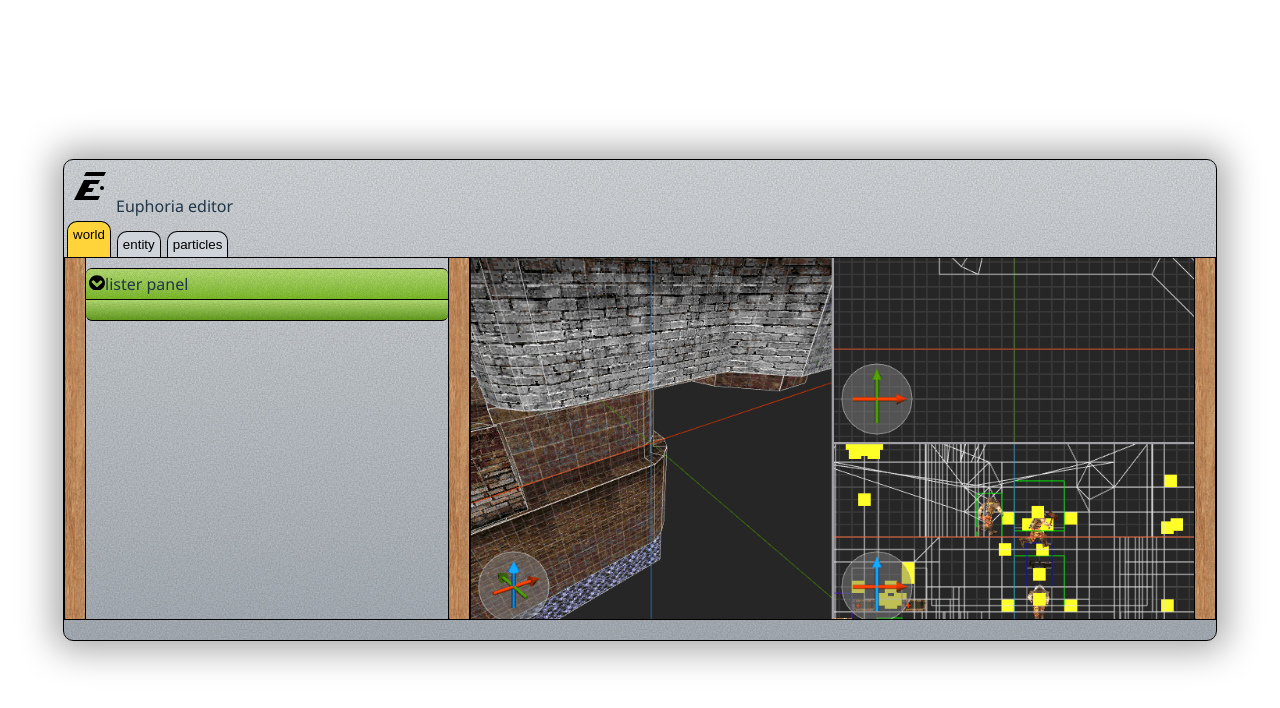
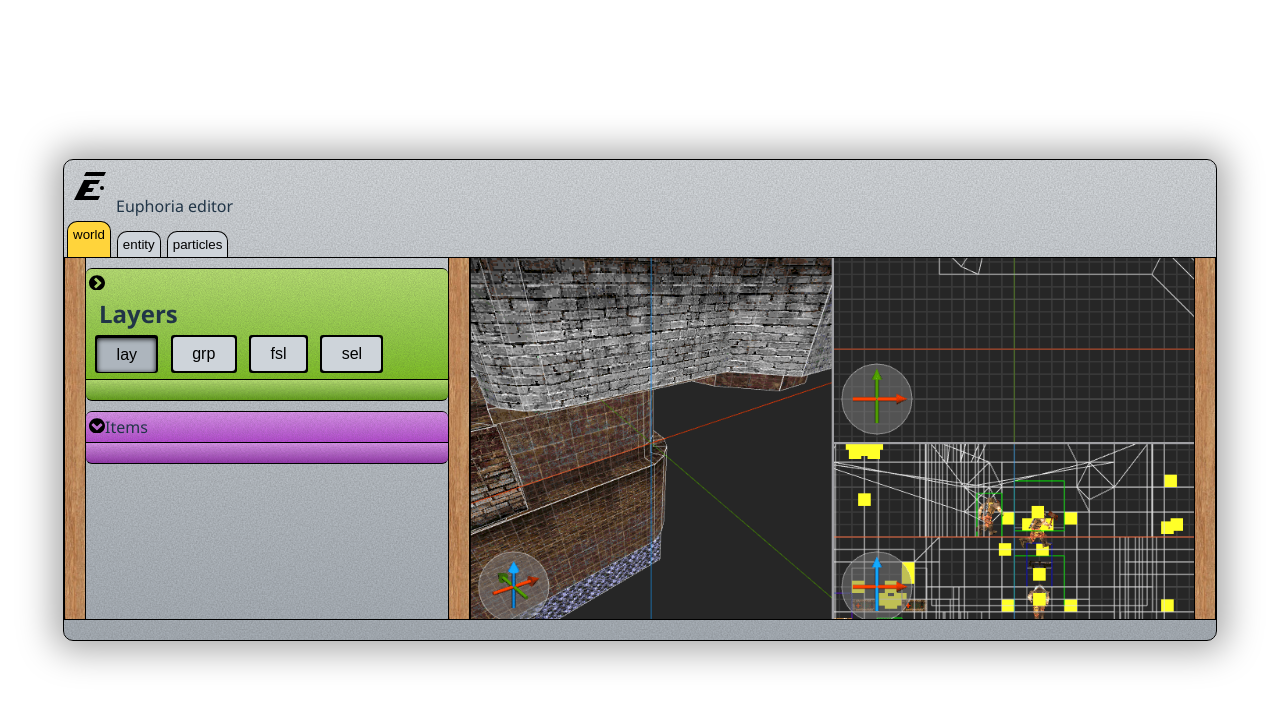
Before and after one commit to madeso/skeumorphix, a React (Vite) app: page / in a window 1280 px wide. Both pictures are taken after a click on the button "world". Shown: the top 708 px of the page. Built offline with nearby package versions, Linux system fonts and the light colour scheme.

Commit message:
Tweak lister

```diff
--- a/src/App.css
+++ b/src/App.css
@@ -242,3 +242,10 @@ tab-bar {
 .scene-view#world {
   background-image: url(./assets/world.png);
 }
+
+.title h1 {
+  padding: 0px;
+  margin: 0px;
+  margin-left: 10px;
+  font-size: 1.5em;
+}
--- a/src/App.tsx
+++ b/src/App.tsx
@@ -76,12 +76,28 @@ const List = (props: {children: React.ReactNode, col: number}) => {
   </div>;
 }
 
+const Collapsible = (props: {title: string, color: ColorName, children?: React.ReactNode}) => {
+  const [expanded, setExpanded] = React.useState(false);
+
+  return <div className='component'>
+    <Title color={props.color} expanded={expanded} toggleExpanded={() => {
+      setExpanded(prev => !prev);
+    }}>
+      {props.title}
+    </Title>
+    <Body color={props.color}>
+      {expanded && props.children}
+    </Body>
+  </div>;
+}
+
 const Component = (props: {
   color: ColorName;
   title?: React.ReactNode | undefined;
   children?: React.ReactNode | undefined;
+  collapsed?: boolean;
 }) => {
-  const [expanded, setExpanded] = React.useState(true);
+  const [expanded, setExpanded] = React.useState(!props.collapsed);
   return <div className='component'>
     <Title color={props.color} expanded={expanded} toggleExpanded={() => {
       setExpanded(prev => !prev);
@@ -258,6 +274,50 @@ const EdTab = (props: {name: TabName, tab: TabName, setTab: (t: TabName) => void
 }
 
 
+interface Lister {
+  name: string;
+  short: string;
+}
+
+const listers : Lister[] = [
+  {
+    name: "Layers",
+    short: "lay"
+  },
+  {
+    name: "Groups",
+    short: "grp"
+  },
+  {
+    name: "Flat selected",
+    short: "fsl"
+  },
+  {
+    name: "Selection",
+    short: "sel"
+  },
+]
+
+const ListerPanel = () => {
+  const [state, setState] = React.useState(0);
+  const title = <>
+    <h1>{listers[state].name}</h1>
+    {listers.map((x, index) => <Button key={index} color="gray" pushed={state===index} onClick={() => setState(index)}>{x.short}</Button>)}
+  </>;
+  return <>
+    <Component color="lime" title={title} collapsed>
+      <Collapsible color='gray' title='Display'/>
+      <Collapsible color='gray' title='Included types'/>
+      <Collapsible color='gray' title='Spatial filters'/>
+      <Collapsible color='gray' title='Param filters and operations'/>
+      <Collapsible color='gray' title='Visors'/>
+    </Component>
+
+    <Component color="grape" title="Items">
+    </Component>
+  </>;
+}
+
 function App() {
   const [tab, setTab] = React.useState<TabName>("entity");
   return (
@@ -277,7 +337,7 @@ function App() {
         {tab === 'world' &&
         <EditorBody fractions={[1, 2]}>
           <List col={0}>
-            <Component color="lime" title="lister panel"/>
+            <ListerPanel />
           </List>
           <Scene id="world" col={1} />
         </EditorBody>}
```
